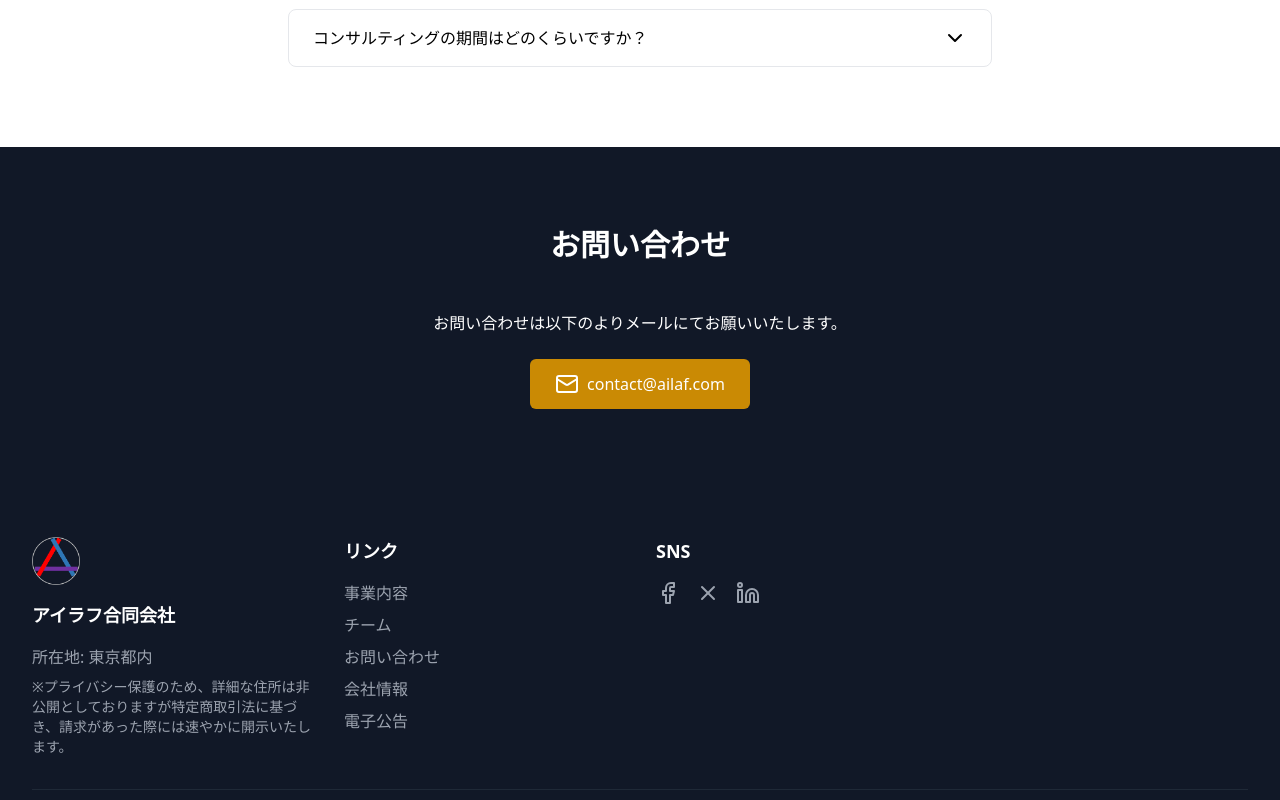
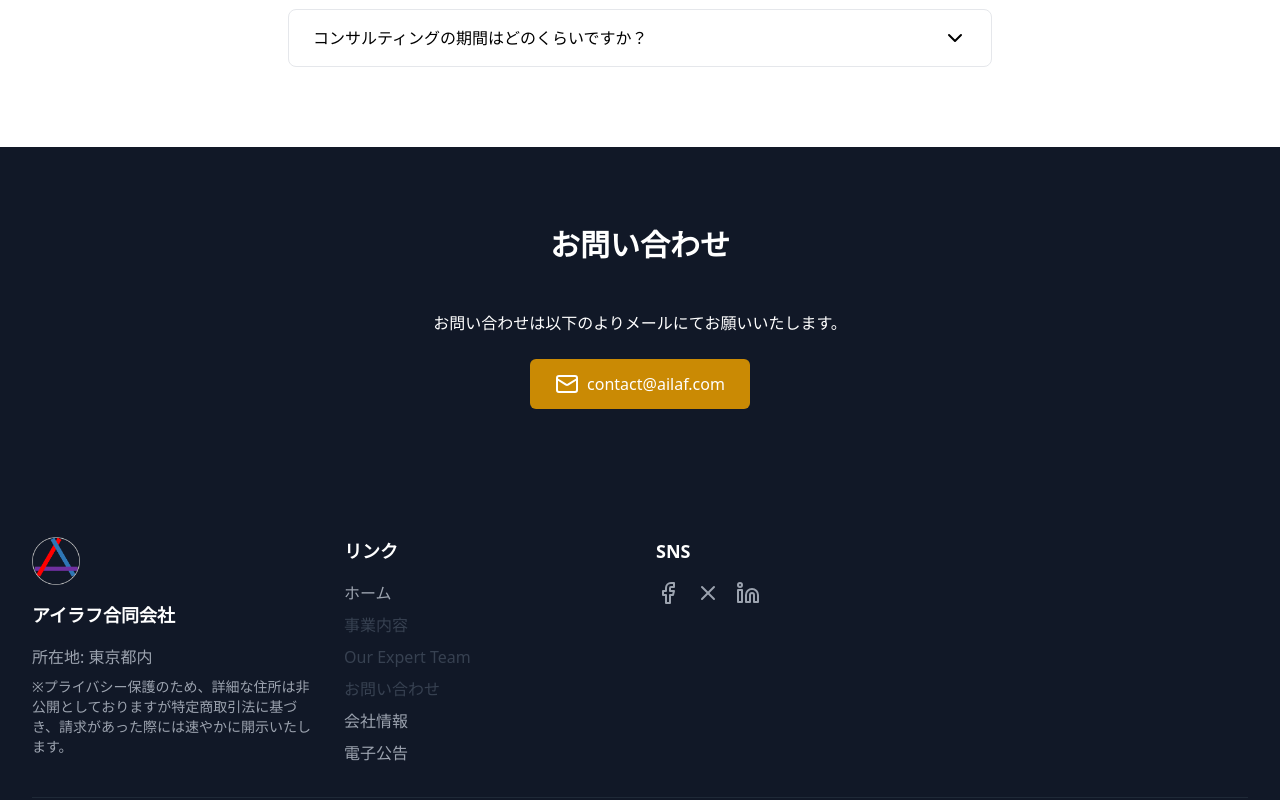
Before and after one commit to Ailaf-llc/ailaf_hp_web, a React (Vite) app: page / in a window 1280 px wide. Shown: the part 1978-2778 px from the top of the page. Built offline with nearby package versions, Linux system fonts and the light colour scheme.

Commit message:
Link  modified

```diff
--- a/src/App.tsx
+++ b/src/App.tsx
@@ -1,6 +1,32 @@
-import React, { useState } from 'react';
-import { BrowserRouter as Router, Route, Routes, Link } from 'react-router-dom';
+import React, { useState, useEffect, useCallback } from 'react';
+import { Route, Routes, Link, useNavigate, useLocation } from 'react-router-dom';
 import { Menu, X as CloseIcon, ChevronDown, Facebook, XIcon, Linkedin, Mail } from 'lucide-react';
+
+interface NavLinkProps {
+  to: string;
+  children: React.ReactNode;
+}
+
+const NavLink: React.FC<NavLinkProps> = ({ to, children }) => {
+  const navigate = useNavigate();
+  const location = useLocation();
+
+  const handleClick = (event: React.MouseEvent<HTMLAnchorElement>) => {
+    event.preventDefault();
+    if (location.pathname === '/') {
+      const element = document.querySelector(to);
+      element?.scrollIntoView({ behavior: 'smooth' });
+    } else {
+      navigate('/', { state: { scrollTo: to.substring(1) } });
+    }
+  };
+
+  return (
+    <a href={to} onClick={handleClick} className="text-gray-700 hover:text-gray-900">
+      {children}
+    </a>
+  );
+};
 import logo from './assets/logo.png';
 import ElectronicPublicNotice from './components/ElectronicPublicNotice';
 import CompanyInfo from './components/CompanyInfo';
@@ -12,10 +38,33 @@ import TeamMembers from './components/TeamMembers';
 function App() {
   const [isMenuOpen, setIsMenuOpen] = useState(false);
   const [openFaq, setOpenFaq] = useState<number | null>(null);
+  const navigate = useNavigate();
+  const location = useLocation();
 
   const contactEmail = 'contact@ailaf.com'; // 実際の問い合わせ用メールアドレスに置き換えてください
 
   const currentYear = new Date().getFullYear();
+
+  const handleScroll = useCallback((event: React.MouseEvent<HTMLAnchorElement>) => {
+    event.preventDefault();
+    const target = event.currentTarget;
+    const targetId = target.getAttribute('href')?.substring(1);
+    const targetElement = document.getElementById(targetId || '');
+    if (targetElement) {
+      targetElement.scrollIntoView({ behavior: 'smooth' });
+    }
+  }, []);
+
+  useEffect(() => {
+    if (location.state && (location.state as { scrollTo?: string }).scrollTo) {
+      const targetId = (location.state as { scrollTo: string }).scrollTo;
+      const targetElement = document.getElementById(targetId);
+      if (targetElement) {
+        targetElement.scrollIntoView({ behavior: 'smooth' });
+      }
+      navigate('/', { replace: true, state: {} });
+    }
+  }, [location, navigate]);
 
   const services = [
     {
@@ -80,7 +129,6 @@ function App() {
   ];
 
   return (
-    <Router>
     <div className="min-h-screen bg-white">
       {/* Navigation */}
       <nav className="bg-white border-b">
@@ -93,11 +141,12 @@ function App() {
               </Link>
             </div>
             <div className="hidden md:flex items-center space-x-4">
-                <Link to="/#services" className="text-gray-700 hover:text-gray-900">事業内容</Link>
-                <Link to="/team-members" className="text-gray-700 hover:text-gray-900">チーム</Link>
-                <Link to="/#contact" className="text-gray-700 hover:text-gray-900">お問い合わせ</Link>
+              <Link to="/" className="text-gray-700 hover:text-gray-900">ホーム</Link>
+              <NavLink to="#services">事業内容</NavLink>
+              <NavLink to="#team">Our Expert Team</NavLink>
+              <NavLink to="#contact">お問い合わせ</NavLink>
               <Link to="/company-info" className="text-gray-700 hover:text-gray-900">会社情報</Link>
-                <Link to="/electronic-public-notice" className="hover:text-white">電子公告</Link>
+              <Link to="/electronic-public-notice" className="text-gray-700 hover:text-gray-900">電子公告</Link>
             </div>
             <div className="md:hidden flex items-center">
               <button onClick={() => setIsMenuOpen(!isMenuOpen)}>
@@ -116,11 +165,18 @@ function App() {
               <img src={logo} alt="アイラフ" className="h-6 w-auto mr-2" />
               <span className="font-semibold">アイラフ</span>
             </div>
-              <Link to="/#services" className="block px-3 py-2 text-gray-700">事業内容</Link>
-              <Link to="/team-members" className="block px-3 py-2 text-gray-700">チーム</Link>
-              <Link to="/#contact" className="block px-3 py-2 text-gray-700">お問い合わせ</Link>
+            <Link to="/" className="block px-3 py-2 text-gray-700">ホーム</Link>
+            <NavLink to="#services">
+              <span className="block px-3 py-2 text-gray-700">事業内容</span>
+            </NavLink>
+            <NavLink to="#team">
+              <span className="block px-3 py-2 text-gray-700">Our Expert Team</span>
+            </NavLink>
+            <NavLink to="#contact">
+              <span className="block px-3 py-2 text-gray-700">お問い合わせ</span>
+            </NavLink>
             <Link to="/company-info" className="block px-3 py-2 text-gray-700">会社情報</Link>
-              <Link to="/electronic-public-notice" className="hover:text-white">電子公告</Link>
+            <Link to="/electronic-public-notice" className="block px-3 py-2 text-gray-700">電子公告</Link>
           </div>
         </div>
       )}
@@ -248,9 +304,10 @@ function App() {
             <div>
               <h3 className="text-white text-lg font-semibold mb-4">リンク</h3>
               <ul className="space-y-2">
-                  <li><Link to="/#services" className="hover:text-white">事業内容</Link></li>
-                  <li><Link to="/team-members" className="hover:text-white">チーム</Link></li>
-                  <li><Link to="/#contact" className="hover:text-white">お問い合わせ</Link></li>
+                <li><Link to="/" className="hover:text-white">ホーム</Link></li>
+                <li><NavLink to="#services"><span className="hover:text-white">事業内容</span></NavLink></li>
+                <li><NavLink to="#team"><span className="hover:text-white">Our Expert Team</span></NavLink></li>
+                <li><NavLink to="#contact"><span className="hover:text-white">お問い合わせ</span></NavLink></li>
                 <li><Link to="/company-info" className="hover:text-white">会社情報</Link></li>
                 <li><Link to="/electronic-public-notice" className="hover:text-white">電子公告</Link></li>
               </ul>
@@ -270,8 +327,8 @@ function App() {
         </div>
       </footer>
     </div>
-    </Router>
   );
 }
 
+
 export default App;
--- a/src/main.tsx
+++ b/src/main.tsx
@@ -1,10 +1,13 @@
 import { StrictMode } from 'react';
 import { createRoot } from 'react-dom/client';
+import { BrowserRouter } from 'react-router-dom';
 import App from './App.tsx';
 import './index.css';
 
 createRoot(document.getElementById('root')!).render(
   <StrictMode>
-    <App />
+    <BrowserRouter>
+      <App />
+    </BrowserRouter>
   </StrictMode>
 );
```
Lines whose indentation alone changed are shown as unchanged.
